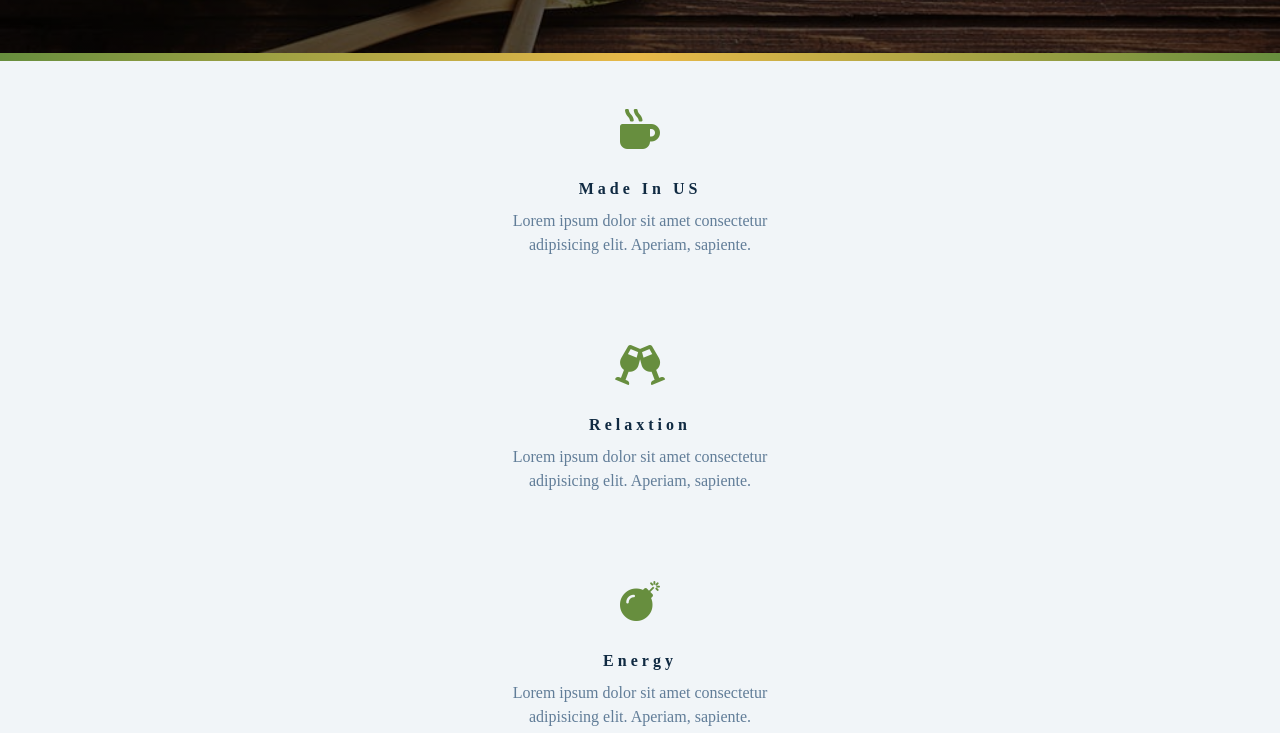
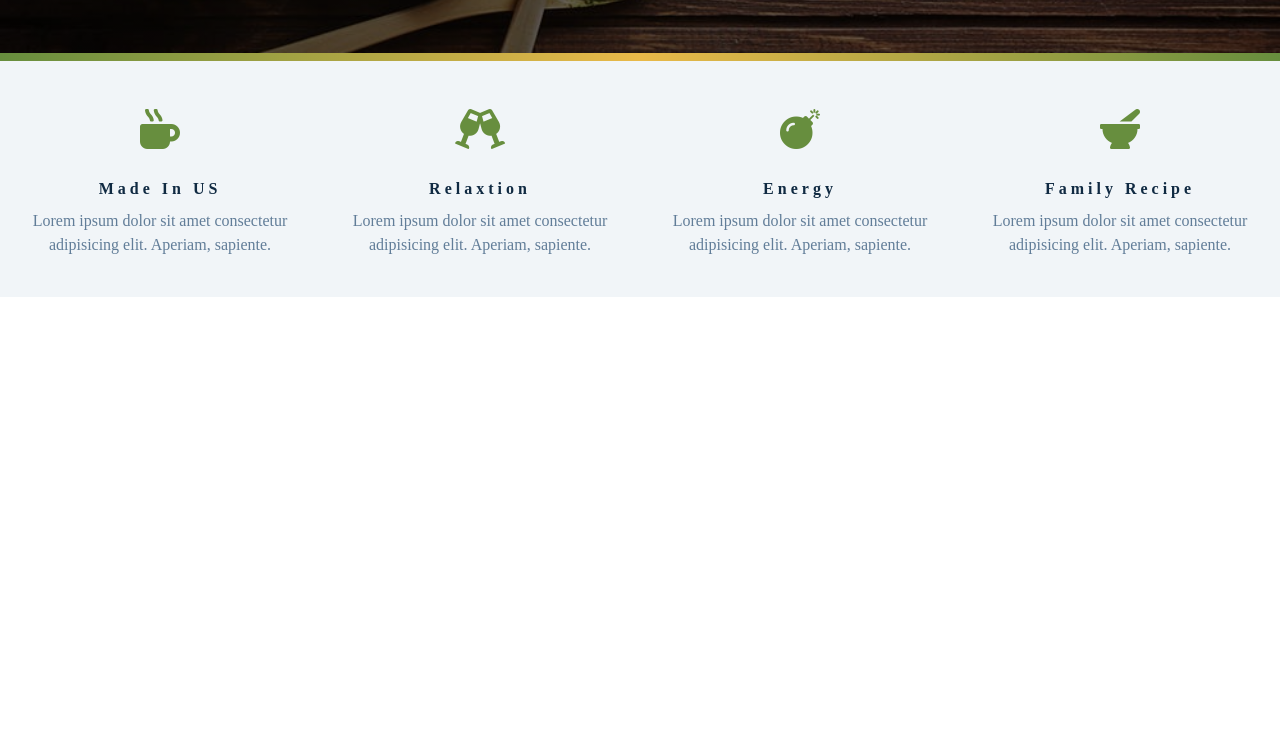
Before and after one commit to Jaice561/Tea-project, a plain HTML site: page index.html in a window 1280 px wide. Shown: the part 747-1480 px from the top of the page. After the commit the page ends 1044 px from the top, so only its background shows below. Drawn offline with Linux system fonts and the light colour scheme; a web font is replaced by a local one.

Commit message:
skill media

```diff
--- a/styles.css
+++ b/styles.css
@@ -92,6 +92,11 @@ p {
 .btn:hover {
     color: var(--color-primary);
     background: var(--color-primary-light);
+}
+.clearfix::after,.clearfix::before {
+    content: '';
+    clear: both;
+    display: table;
 }
 
 /*
@@ -197,3 +202,20 @@ media
         line-height: 1;
     }
 }
+
+/*
+==============
+skills media
+==============
+ */
+ @media screen and (min-width:576px) {
+     .skill {
+        float: left;
+        width: 50%;
+     }
+ }
+ @media screen and (min-width:1200px) {
+    .skill {
+       width: 25%;
+    }
+ }
```
